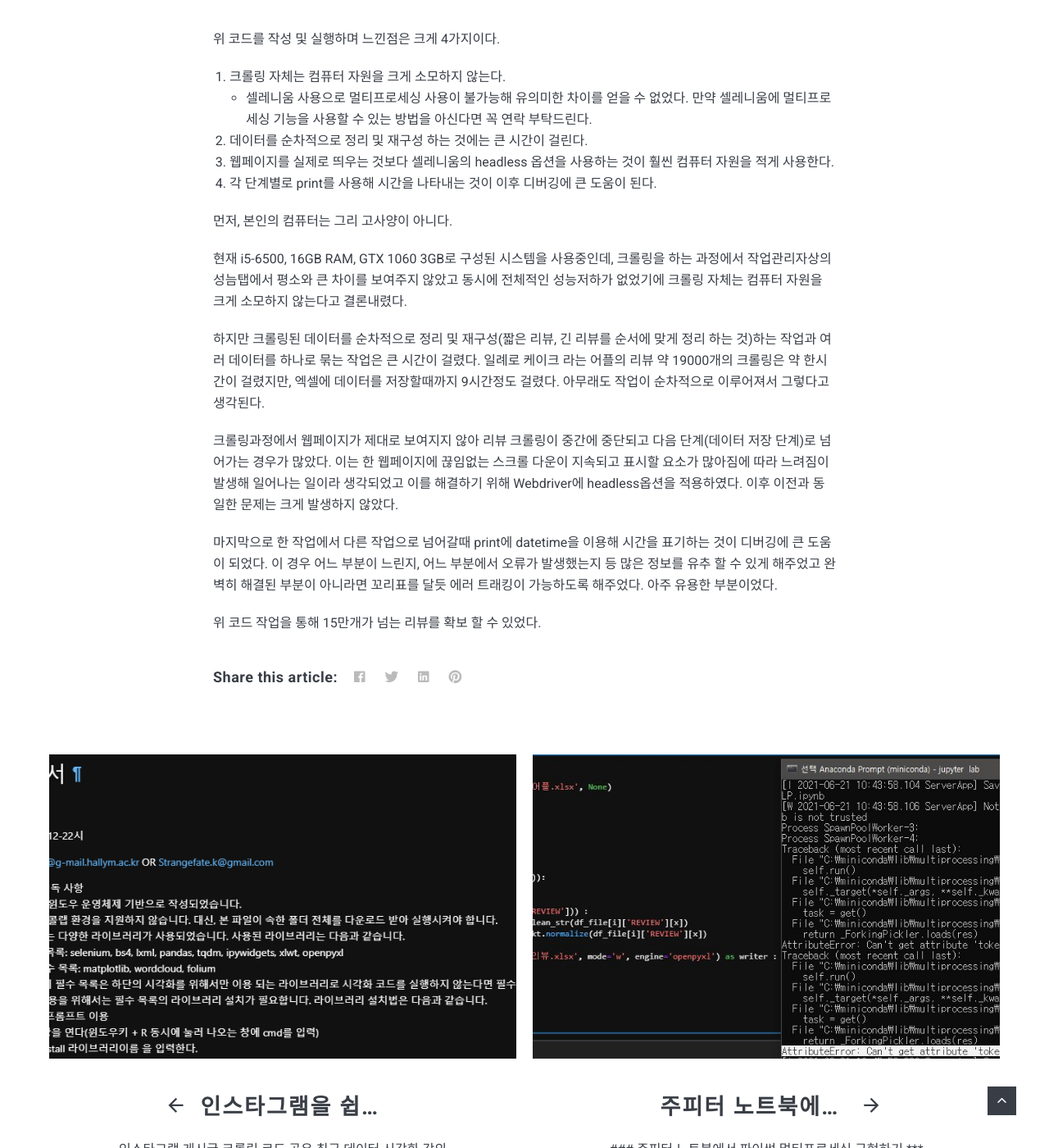
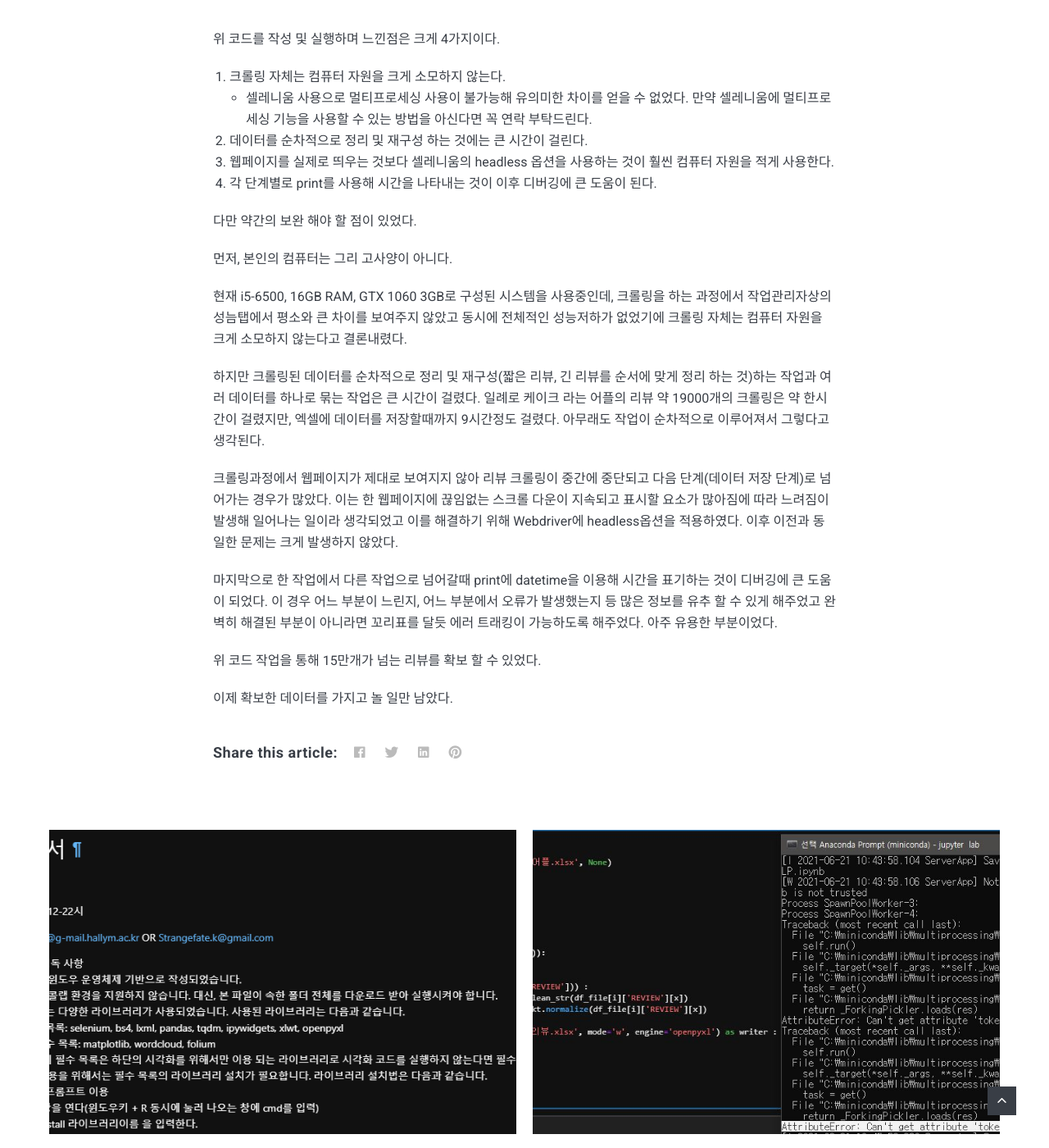
Before and after one commit to StrangeFate/StrangeFate.github.io, a Jekyll site: the page built from _posts/2021-05-28-Python-DA-3.markdown, in a window 1280 px wide and 1400 px high, scrolled down 8280 px. Shown: the whole window at 82% size. Built offline with Jekyll 4.4.1, drawn with Linux system fonts in a browser that asks for light colours; nearby versions of some CDN libraries; comment, search, counter and statistics services are not loaded.

Commit message:
Update 2021-05-28-Python-DA-3.markdown

```diff
--- a/_posts/2021-05-28-Python-DA-3.markdown
+++ b/_posts/2021-05-28-Python-DA-3.markdown
@@ -254,6 +254,8 @@ def web_crawler() :
 3. 웹페이지를 실제로 띄우는 것보다 셀레니움의 headless 옵션을 사용하는 것이 훨씬 컴퓨터 자원을 적게 사용한다.
 4. 각 단계별로 print를 사용해 시간을 나타내는 것이 이후 디버깅에 큰 도움이 된다.
 
+다만 약간의 보완 해야 할 점이 있었다.
+
 먼저, 본인의 컴퓨터는 그리 고사양이 아니다.
 
 현재 i5-6500, 16GB RAM, GTX 1060 3GB로 구성된 시스템을 사용중인데, 크롤링을 하는 과정에서 작업관리자상의 성늠탭에서 평소와 큰 차이를 보여주지 않았고 동시에 전체적인 성능저하가 없었기에 크롤링 자체는 컴퓨터 자원을 크게 소모하지 않는다고 결론내렸다.
@@ -265,3 +267,5 @@ def web_crawler() :
 마지막으로 한 작업에서 다른 작업으로 넘어갈때 print에 datetime을 이용해 시간을 표기하는 것이 디버깅에 큰 도움이 되었다. 이 경우 어느 부분이 느린지, 어느 부분에서 오류가 발생했는지 등 많은 정보를 유추 할 수 있게 해주었고 완벽히 해결된 부분이 아니라면 꼬리표를 달듯 에러 트래킹이 가능하도록 해주었다. 아주 유용한 부분이었다.
 
 위 코드 작업을 통해 15만개가 넘는 리뷰를 확보 할 수 있었다.
+
+이제 확보한 데이터를 가지고 놀 일만 남았다.
```
